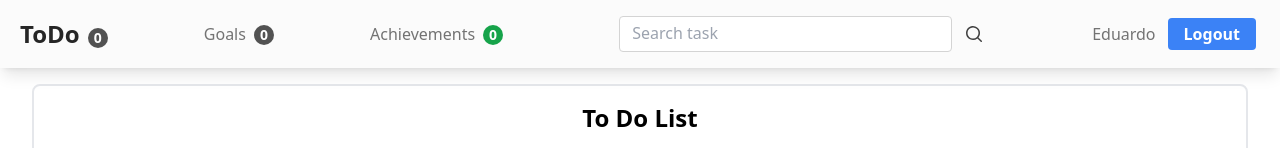
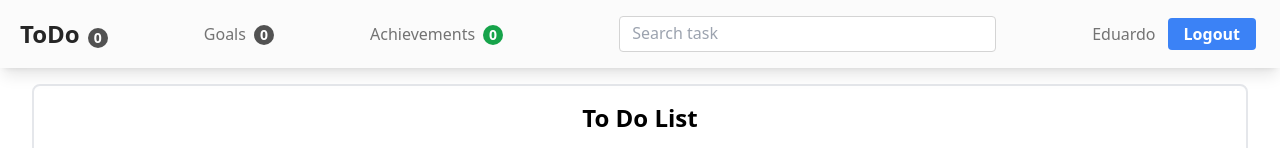
Before and after one commit to edu290386/TodoAppReact, a React (Vite) app: page /home in a window 1280 px wide. Shown: the top 148 px of the page. Built offline with nearby package versions, Linux system fonts and the light colour scheme.

Commit message:
search navbar

```diff
--- a/src/todos/context/TodoProvider.jsx
+++ b/src/todos/context/TodoProvider.jsx
@@ -1,8 +1,10 @@
 import { useState } from "react";
 import { TodoContext } from "./TodoContext";
+import { useEffect } from "react";
 
 const TodoProvider = ({ children }) => {
   const [todos, setTodos] = useState([]);
+  const [searchTasks, setSearchTasks] = useState([]);
 
   const onAddTask = (task) => {
     setTodos([...todos, task]);
@@ -19,8 +21,13 @@ const TodoProvider = ({ children }) => {
     setTodos(newTodos)
   }
 
+  const searchTodos = ( search ) => {
+    const searchTodos = todos.filter((todo) => todo.title.includes(search))
+    setSearchTasks([...searchTasks, ...searchTodos ])
+  }
+
   return (
-    <TodoContext.Provider value={{ todos, onAddTask, toogleTask }}>
+    <TodoContext.Provider value={{ todos, onAddTask, toogleTask, searchTodos, searchTasks }}>
       {children}
     </TodoContext.Provider>
   );
--- a/src/todos/pages/TaskPage.jsx
+++ b/src/todos/pages/TaskPage.jsx
@@ -10,8 +10,8 @@ export const TaskPage = () => {
   );
 
   return (
-    <>
-      <div className="py-8 mx-auto flex flex-col gap-8 items-center justify-center w-[50%] border-solid border-2 rounded shadow-sm">
+    <div className="flex items-center h-[calc(100vh-100px)]">
+      <div className="p-8 pt-6 mx-auto flex flex-col gap-8 items-center justify-center  border-solid border-2 rounded shadow-sm">
         <h1 className="text-4xl font-extrabold capitalize">
           {detailTask?.title}
         </h1>
@@ -20,7 +20,7 @@ export const TaskPage = () => {
             <span>Created at:</span>&nbsp;&nbsp;
             <span className="text-base font-normal leading-tight text-gray-500 ">
               {JSON.stringify(
-                detailTask.createdAt.toLocaleDateString("en-US")
+                detailTask.createdAt.toLocaleString("en-US")
               ).replace(/["']/g, "")}
             </span>
           </li>
@@ -28,12 +28,12 @@ export const TaskPage = () => {
             <span>Done at:</span>&nbsp;&nbsp;&nbsp;&nbsp;&nbsp;&nbsp;
             <span className="text-base font-normal leading-tight text-gray-500 ">
               {JSON.stringify(
-                detailTask?.doneAt?.toLocaleDateString("en-US")
+                detailTask?.doneAt?.toLocaleString("en-US")
               ).replace(/["']/g, "")}
             </span>
           </li>}
         </ul>
       </div>
-    </>
+    </div>
   );
 };
--- a/src/todos/routes/TodoRoutes.jsx
+++ b/src/todos/routes/TodoRoutes.jsx
@@ -1,6 +1,7 @@
 import { Navigate, Route, Routes } from "react-router-dom";
-import { Navbar } from "../../ui/components/Navbar";
+
 import { AchievementPage, GoalPage, HomePage, SearchPage, TaskPage } from "../pages";
+import { Navbar } from "../../ui";
 
 export const TodoRoutes = () => {
   return (
--- a/src/ui/components/Navbar.jsx
+++ b/src/ui/Navbar.jsx
@@ -1,7 +1,8 @@
 import { NavLink, useNavigate } from "react-router-dom";
-import { TodoContext } from "../../todos/context";
+import { TodoContext } from "../todos/context";
 import { useContext } from "react";
-import { useForm } from "../../todos/hooks/useForm";
+import { SearchNavBar } from "./components";
+
 
 export const Navbar = () => {
   const navigate = useNavigate();
@@ -9,11 +10,6 @@ export const Navbar = () => {
   const onLogout = () => {
     navigate("/login", { replace: true });
   };
-
-  const { formState, onInputChange } = useForm();
-  const { search } = formState;
-
-  const  searchTask = todos.filter(todo => todo.title.includes(search));
 
   return (
     <>
@@ -58,35 +54,7 @@ export const Navbar = () => {
               </div>
             </div>
           </NavLink>
-          <div className="ml-5 flex w-[30%] items-center justify-between">
-            <input
-              type="search"
-              className="m-0 block w-[1px] min-w-0 flex-auto rounded border border-solid border-neutral-300 px-3 py-[0.25rem] font-normal leading-[1.6] text-neutral-700 outline-none focus:z-[3] focus:border-primary focus:text-neutral-700 focus:shadow-[inset_0_0_0_1px_rgb(59,113,202)] focus:outline-none"
-              placeholder="Search task"
-              onChange={onInputChange}
-              name="search"
-              value={search || ""}
-              aria-label="Search"
-              aria-describedby="button-addon2"
-            />
-            <span
-              className="input-group-text flex items-center whitespace-nowrap rounded px-3 py-1.5 text-center text-base font-normal text-neutral-700"
-              id="basic-addon2"
-            >
-              <svg
-                xmlns="http://www.w3.org/2000/svg"
-                viewBox="0 0 20 20"
-                fill="currentColor"
-                className="h-5 w-5"
-              >
-                <path
-                  fillRule="evenodd"
-                  d="M9 3.5a5.5 5.5 0 100 11 5.5 5.5 0 000-11zM2 9a7 7 0 1112.452 4.391l3.328 3.329a.75.75 0 11-1.06 1.06l-3.329-3.328A7 7 0 012 9z"
-                  clipRule="evenodd"
-                />
-              </svg>
-            </span>
-          </div>
+          <SearchNavBar />
           <div>
             <span className="">Eduardo</span>
             <button
--- /dev/null
+++ b/src/ui/components/SearchNavBar.jsx
@@ -0,0 +1,33 @@
+import { TodoContext } from "../../todos/context";
+import { useForm } from "../../todos/hooks/useForm";
+
+import { useContext } from "react";
+
+export const SearchNavBar = () => {
+  const { searchTodos } = useContext(TodoContext);
+  const { formState, onInputChange, onResetForm } = useForm({});
+  const { search } = formState;
+
+
+  const searchTasks = (e) => {
+    e.preventDefault();
+    if(search === "") return;
+    searchTodos(search);
+    onResetForm();
+  };
+
+  return (
+    <form onSubmit={searchTasks} className="ml-5 flex w-[30%] items-center justify-between">
+      <input
+        type="search"
+        className="m-0 block w-[1px] min-w-0 flex-auto rounded border border-solid border-neutral-300 px-3 py-[0.25rem] font-normal leading-[1.6] text-neutral-700 outline-none focus:z-[3] focus:border-primary focus:text-neutral-700 focus:shadow-[inset_0_0_0_1px_rgb(59,113,202)] focus:outline-none"
+        placeholder="Search task"
+        onChange={onInputChange}
+        name="search"
+        value={search || ""}
+        aria-label="Search"
+        aria-describedby="button-addon2"
+      />
+    </form>
+  );
+};
--- a/src/ui/components/index.js
+++ b/src/ui/components/index.js
@@ -1 +1 @@
-export * from './Navbar'
+export * from "./SearchNavBar";
--- a/src/ui/index.js
+++ b/src/ui/index.js
@@ -1 +1,2 @@
-export * from './components'
+export * from "./components";
+export * from "./Navbar";
```
